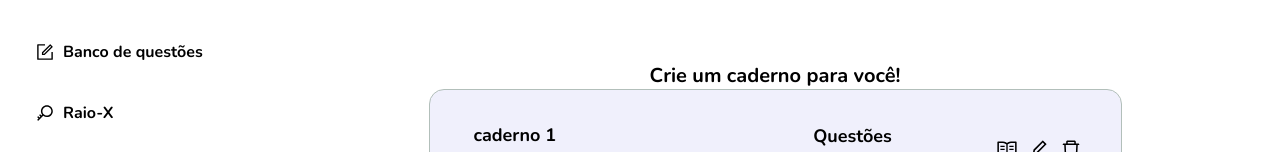
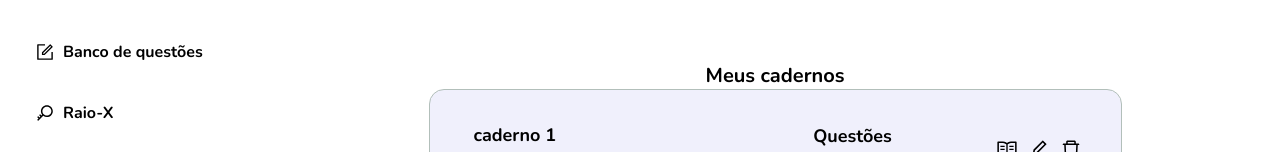
Before and after one commit to vadolasi/vem-questoes, a Next.js app: page /cadernos in a window 1280 px wide. Shown: the part 226-378 px from the top of the page. Built offline with nearby package versions, Linux system fonts and the light colour scheme.

Commit message:
content verify

```diff
--- a/src/pages/cadernos/index.tsx
+++ b/src/pages/cadernos/index.tsx
@@ -36,7 +36,7 @@ export default function Home() {
         <SearchInput/>
         <Button text='+ Criar Caderno' onClick={() => setArray(prev => [...prev, {title: 'titulo', descripition: "mude titulo e descrição no botao", questions: []}])}/>
       </Search>
-        <DefaultSearchPage text='Crie um caderno para você!' picture={notebook} alt='Mulher escrevendo informações em um carderno' content={true}>
+        <DefaultSearchPage text={array.length > 0 ? 'Meus cadernos' : 'Crie um caderno para você!'} picture={notebook} alt='Mulher escrevendo informações em um carderno' content={array.length > 0}>
             {array && array.map((notebook, index) => (
             <NotebookCard key={index} title={notebook.title} description={notebook.descripition} questions={notebook.questions} deleteClick={() => handleRemoveNotebook(notebook)}/>
             ))}
--- a/src/pages/simulados/index.tsx
+++ b/src/pages/simulados/index.tsx
@@ -40,7 +40,7 @@ export default function Home() {
         <Select label='Tipo' options={['Aleatório', 'Personalizado']}/>
         <Button text='Criar'/>
       </Search>
-        <DefaultSearchPage text='Você não possui simulados' picture={simulado} alt='Mulher resolvendo uma prova' content={array.length > 0}>
+        <DefaultSearchPage text={array.length > 0 ? 'Meus simulados' : 'Você não possui simulados'} picture={simulado} alt='Mulher resolvendo uma prova' content={array.length > 0}>
         {array && array.map((exam, index) => (
             <ExamBar key={index} title={exam.title} description={exam.descripition} questions={exam.questions} deleteClick={() => handleRemoveExam(exam)}/>
             ))}
```
